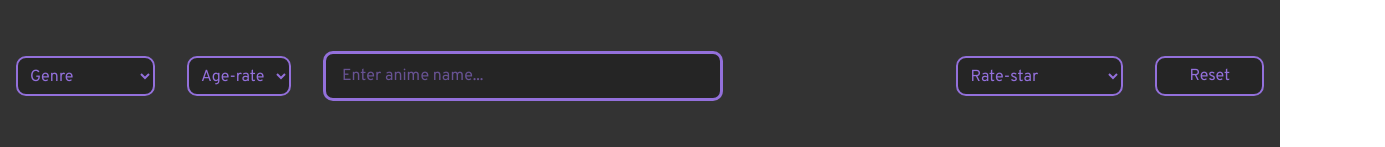
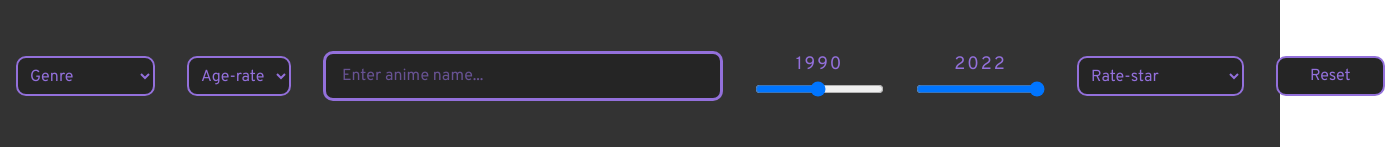
Before and after one commit to Leladatan/AnimeLET, a React (Vite) app: page /animelist in a window 1280 px wide. Shown: the part 159-306 px from the top of the page, 1385 px wide, since content can reach past the window. Built offline with nearby package versions, Linux system fonts and the light colour scheme.

Commit message:
add filter year anime-card

```diff
--- a/src/Pages/AnimeList/AnimeList.tsx
+++ b/src/Pages/AnimeList/AnimeList.tsx
@@ -8,9 +8,12 @@ import {useState} from "react";
 export default function AnimeList() {
 
     const [nameAnime, setNameAnime] = useState<string>('')
-    const [animeAgeRateSelect, setAnimeAgeRateSelect] = useState('')
-    const [genreAnime, setGenreAnime] = useState('')
-    const [rateStarAnime, setRateStarAnime] = useState('')
+    const [animeAgeRateSelect, setAnimeAgeRateSelect] = useState<string>('')
+    const [genreAnime, setGenreAnime] = useState<string>('')
+    const [rateStarAnime, setRateStarAnime] = useState<string>('')
+
+    const [minYear, setMinYear] = useState<number>(1990)
+    const [maxYear, setMaxYear] = useState<number>(2022)
 
     let filteredNameAnime = animeData.filter(anime => {
         if (anime.age.includes(animeAgeRateSelect) && genreAnime === "" && rateStarAnime === ""
@@ -21,6 +24,7 @@ export default function AnimeList() {
         return anime.title.toLowerCase().includes(nameAnime.toLowerCase())
             && anime.age.includes(animeAgeRateSelect)
             && anime.genre.includes(genreAnime)
+            && (anime.year >= minYear && anime.year <= maxYear)
     })
 
     if (rateStarAnime === "up") {
@@ -34,6 +38,8 @@ export default function AnimeList() {
         setAnimeAgeRateSelect('')
         setGenreAnime('')
         setRateStarAnime('')
+        setMinYear(1990)
+        setMaxYear(2022)
     }
 
     return (
@@ -101,6 +107,27 @@ export default function AnimeList() {
                                 </div>
                             </div>
                             <div className="btns">
+                                <div className="select_year__inputs">
+                                    <div className="min">
+                                        <label className="select_year__inputs__text" htmlFor="minYear">{minYear}</label>
+                                        <input type="range" id="minYear" name="minYear"
+                                               min="1960" max="2022" step="1"
+                                               value={minYear} onChange={(e) => {
+                                            setMinYear(Number(e.target.value))
+                                        }}
+                                        />
+                                    </div>
+
+                                    <div className="max">
+                                        <label className="select_year__inputs__text" htmlFor="maxYear">{maxYear}</label>
+                                        <input type="range" id="maxYear" name="maxYear"
+                                               min="1991" max="2022" step="1"
+                                               value={maxYear} onChange={(e) => {
+                                            setMaxYear(Number(e.target.value))
+                                        }}
+                                        />
+                                    </div>
+                                </div>
                                 <div className="select_rate-star">
                                     <select name="anime" id="anime-select" value={rateStarAnime}
                                             onChange={(e) => {
--- a/src/Styles/AnimeList/animeList.scss
+++ b/src/Styles/AnimeList/animeList.scss
@@ -161,6 +161,27 @@
   gap: 2rem;
 }
 
+.select_year__inputs {
+  display: flex;
+  align-items: center;
+  justify-content: center;
+  gap: 2rem;
+}
+
+.min, .max {
+  display: flex;
+  flex-direction: column;
+  align-items: center;
+  justify-content: center;
+  gap: 0.3rem;
+}
+
+.select_year__inputs__text {
+  color: mediumpurple;
+  font-size: 18px;
+  letter-spacing: 2px;
+}
+
 .reverse__btn {
   cursor: pointer;
   padding: 0.5rem 2rem;
--- a/src/index.css
+++ b/src/index.css
@@ -234,6 +234,27 @@
   gap: 2rem;
 }
 
+.select_year__inputs {
+  display: flex;
+  align-items: center;
+  justify-content: center;
+  gap: 2rem;
+}
+
+.min, .max {
+  display: flex;
+  flex-direction: column;
+  align-items: center;
+  justify-content: center;
+  gap: 0.3rem;
+}
+
+.select_year__inputs__text {
+  color: mediumpurple;
+  font-size: 18px;
+  letter-spacing: 2px;
+}
+
 .reverse__btn {
   cursor: pointer;
   padding: 0.5rem 2rem;
@@ -432,6 +453,27 @@
   align-items: center;
   justify-content: space-between;
   gap: 2rem;
+}
+
+.select_year__inputs {
+  display: flex;
+  align-items: center;
+  justify-content: center;
+  gap: 2rem;
+}
+
+.min, .max {
+  display: flex;
+  flex-direction: column;
+  align-items: center;
+  justify-content: center;
+  gap: 0.3rem;
+}
+
+.select_year__inputs__text {
+  color: mediumpurple;
+  font-size: 18px;
+  letter-spacing: 2px;
 }
 
 .reverse__btn {
```
Also changed, not shown: 1 other file (tests, documents, lock files or other folders).
